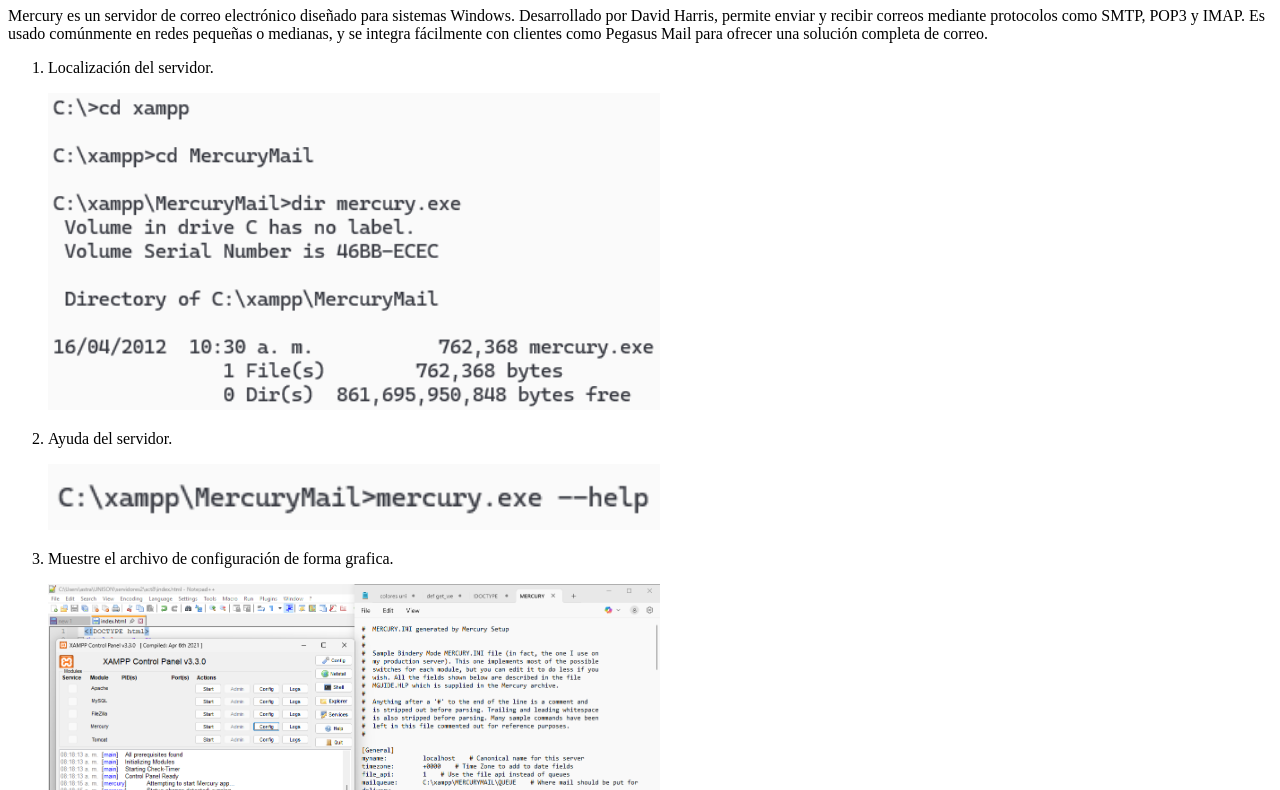
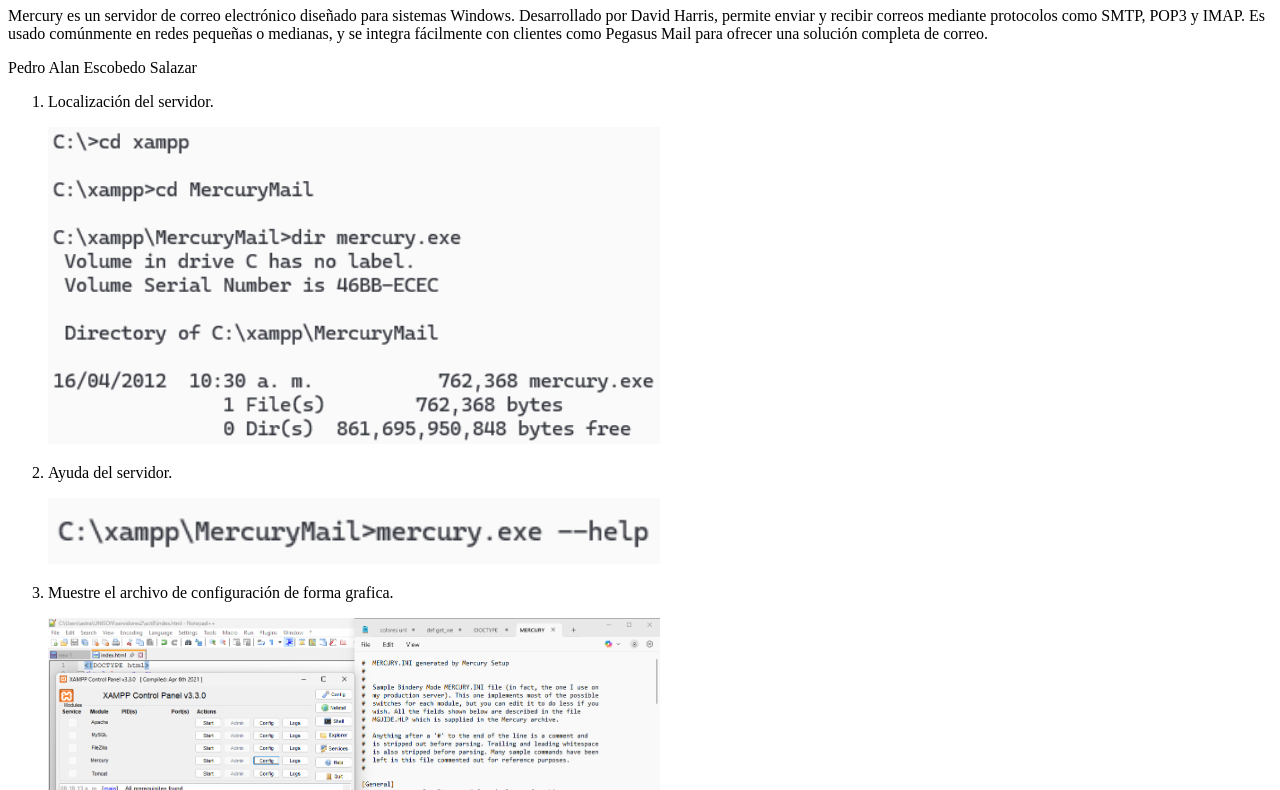
Before and after one commit to alhambra12/act8_mercury, a plain HTML site: page index.html in a window 1280 px wide. Shown: the part 73-863 px from the top of the page. Drawn offline with Linux system fonts and the light colour scheme.

Commit message:
nombre en index.html

```diff
--- a/index.html
+++ b/index.html
@@ -8,7 +8,8 @@
 <body>
   <h1>Mercury</h1>
   <p>Mercury es un servidor de correo electrónico diseñado para sistemas Windows. Desarrollado por David Harris, permite enviar y recibir correos mediante protocolos como SMTP, POP3 y IMAP. Es usado comúnmente en redes pequeñas o medianas, y se integra fácilmente con clientes como Pegasus Mail para ofrecer una solución completa de correo.</p>
-  <ol>
+  <p>Pedro Alan Escobedo Salazar</p>
+<ol>
     <li>
       <p>Localización del servidor.</p>
       <img src="img/1.png" alt="" width="50%" height="50%">
```
